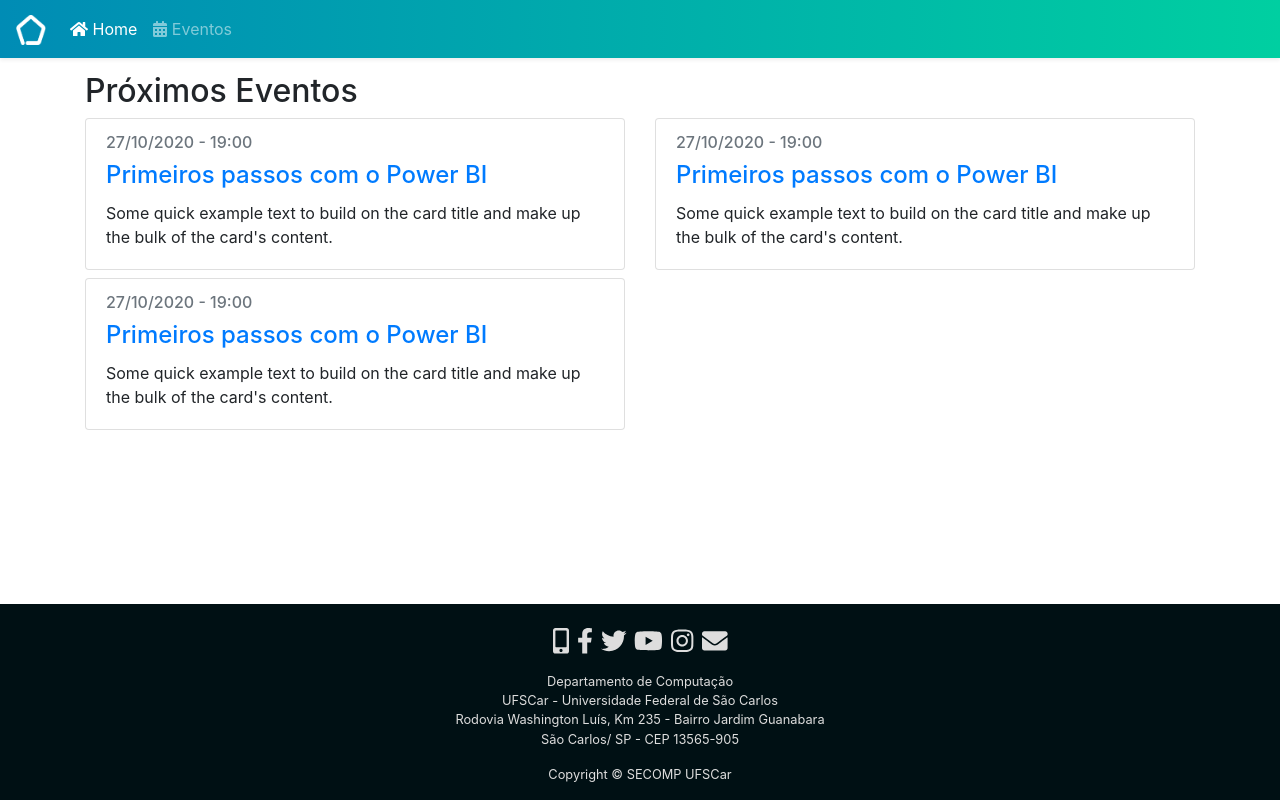
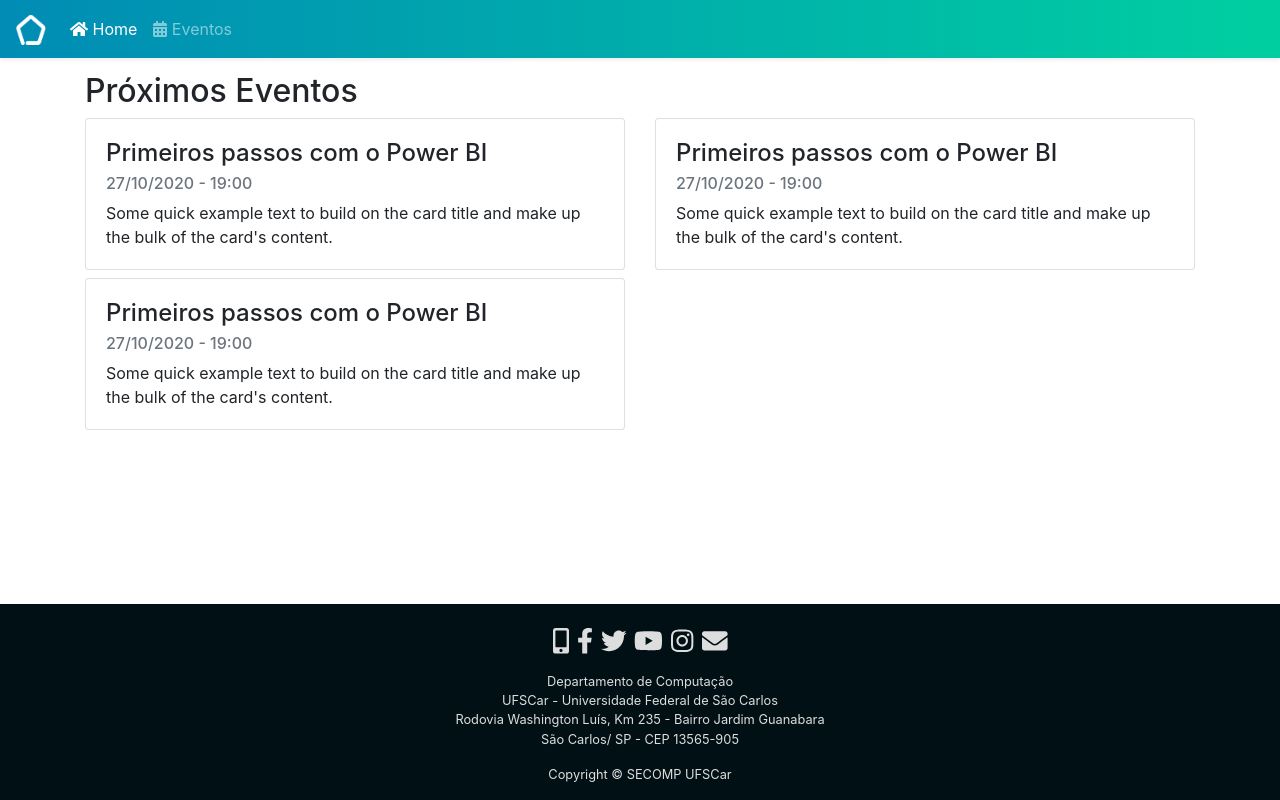
Before and after one commit to finalvic123/site-secomp-vue, a Vue app: page / in a window 1280 px wide. Built offline with nearby package versions, Linux system fonts and the light colour scheme.

Commit message:
Revert change in EventoCard

```diff
--- a/src/components/EventoCard.vue
+++ b/src/components/EventoCard.vue
@@ -1,15 +1,11 @@
 <template>
   <b-col cols="12" lg="6">
     <b-card
+      :title="title"
       :sub-title="dateFormatted"
       tag="article"
       class="mb-2"
     >
-      <b-card-title>
-        <router-link to="/events/1">
-          {{ title }}
-        </router-link>
-      </b-card-title>
       <b-card-text>
         {{ content }}
       </b-card-text>
```
